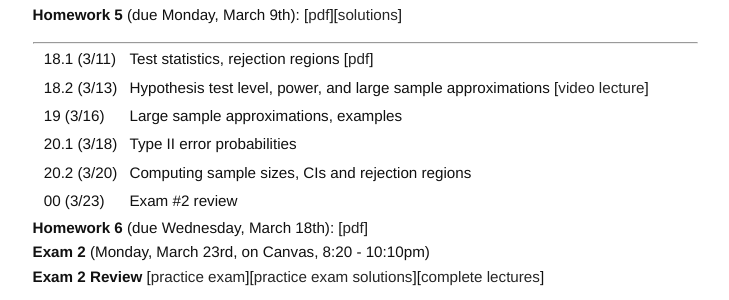
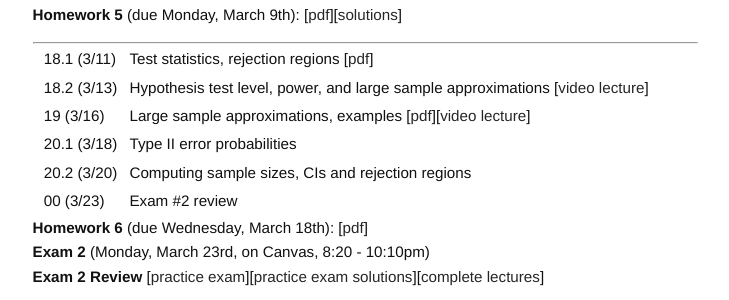
Before and after one commit to ajmolstad/ajmolstad.github.io, a Jekyll site: the page built from S20_STA4322.md, in a window 1280 px wide. Shown: the part 1159-1459 px from the top of the page, without its empty margins (275-1004 px from the left). Built offline with Jekyll 4.4.1, drawn with Linux system fonts in a browser that asks for light colours.

Commit message:
Update S20_STA4322.md

```diff
--- a/S20_STA4322.md
+++ b/S20_STA4322.md
@@ -67,7 +67,7 @@ Note that you must be logged into your UFL eLearning account to access course no
 
 || 18.1 (3/11) || Test statistics, rejection regions [[pdf](https://ufl.instructure.com/courses/394927/files/48634917/download?wrap=1)] ||
 || 18.2 (3/13) || Hypothesis test level, power, and large sample approximations [[video lecture](https://ufl.instructure.com/files/48683126/download?download_frd=1)] ||
-|| 19 (3/16) || Large sample approximations, examples ||
+|| 19 (3/16) || Large sample approximations, examples [[pdf](https://ufl.instructure.com/courses/394927/files/48735860/download?wrap=1)][[video lecture](https://ufl.instructure.com/courses/394927/files/48761001/download)]||
 || 20.1 (3/18) || Type II error probabilities ||
 || 20.2 (3/20) || Computing sample sizes, CIs and rejection regions ||
 || 00 (3/23) || Exam \#2 review ||
```
